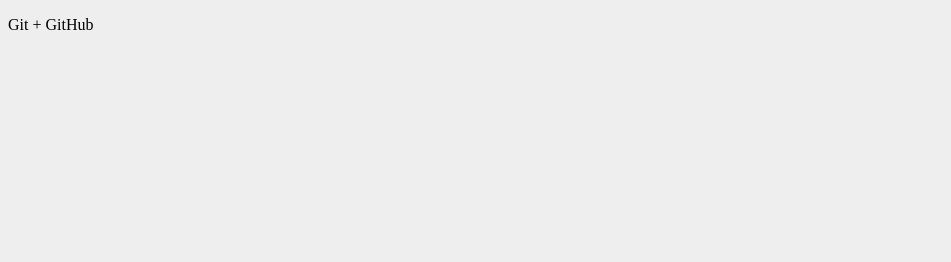
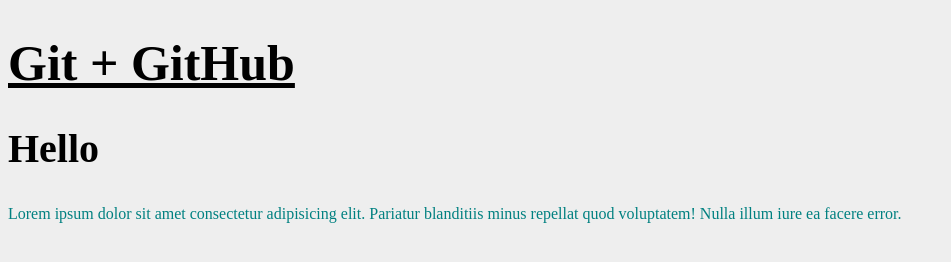
Before and after one commit to sudacTudak/StepikGitCourse, a plain HTML site: page index.html in a window 1280 px wide. Shown: the whole page, without its empty margins (0-951 px from the left). Drawn offline with Linux system fonts and the light colour scheme.

Commit message:
first changes

```diff
--- a/css/index.css
+++ b/css/index.css
@@ -1,3 +1,16 @@
 body {
     background-color: #eee;
 }
+
+p {
+    color: teal;
+}
+
+h1 {
+    text-decoration: underline;
+    font-size: 50px;
+}
+
+h2{
+    font-size: 40px;
+}
--- a/index.html
+++ b/index.html
@@ -8,6 +8,12 @@
     <title>Work with GIT</title>
   </head>
   <body>
-    <p>Git + GitHub</p>
+    <h1>Git + GitHub</h1>
+    <h2>Hello</h2>
+    <p>
+      Lorem ipsum dolor sit amet consectetur adipisicing elit. Pariatur
+      blanditiis minus repellat quod voluptatem! Nulla illum iure ea facere
+      error.
+    </p>
   </body>
 </html>
```
